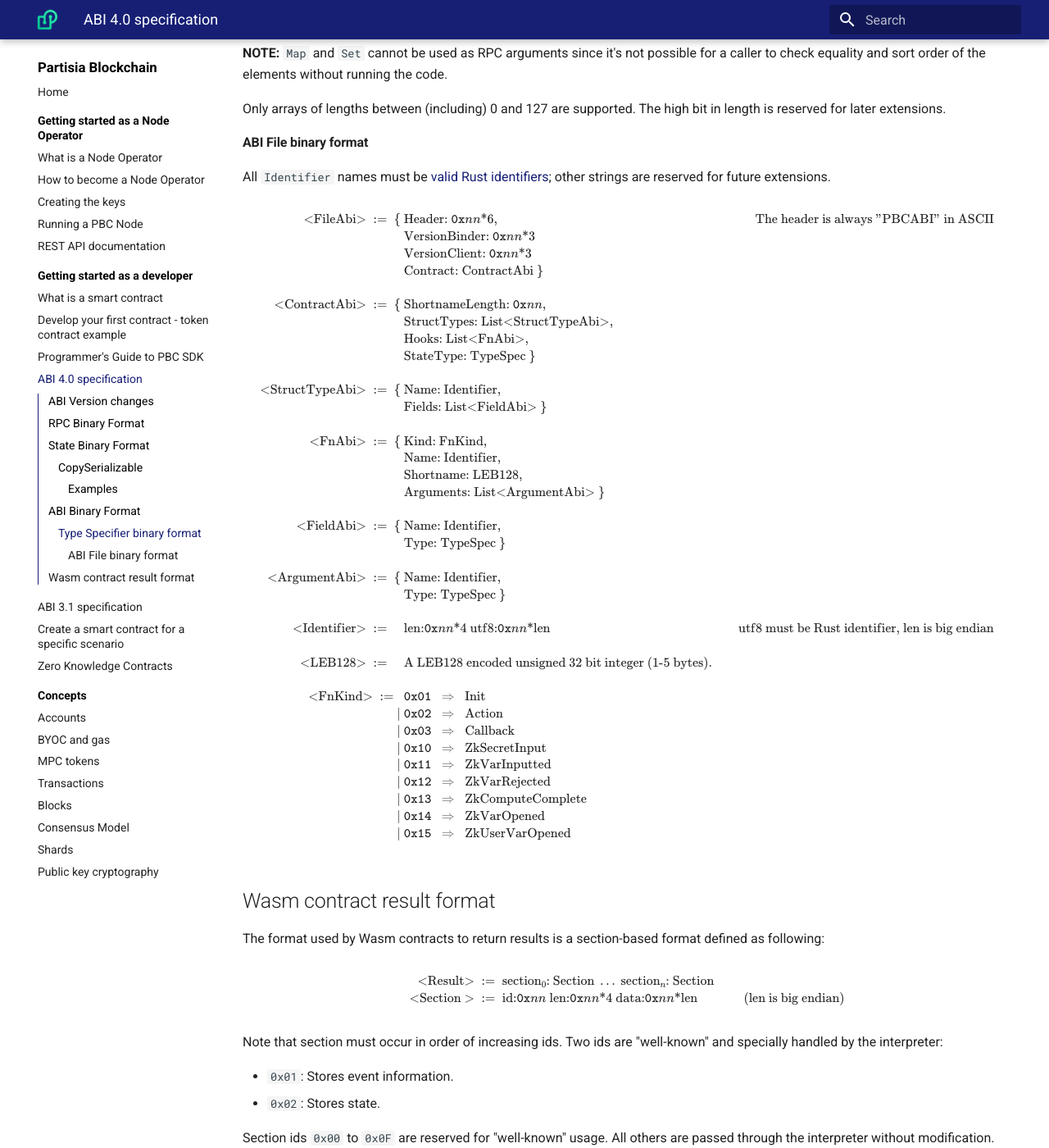
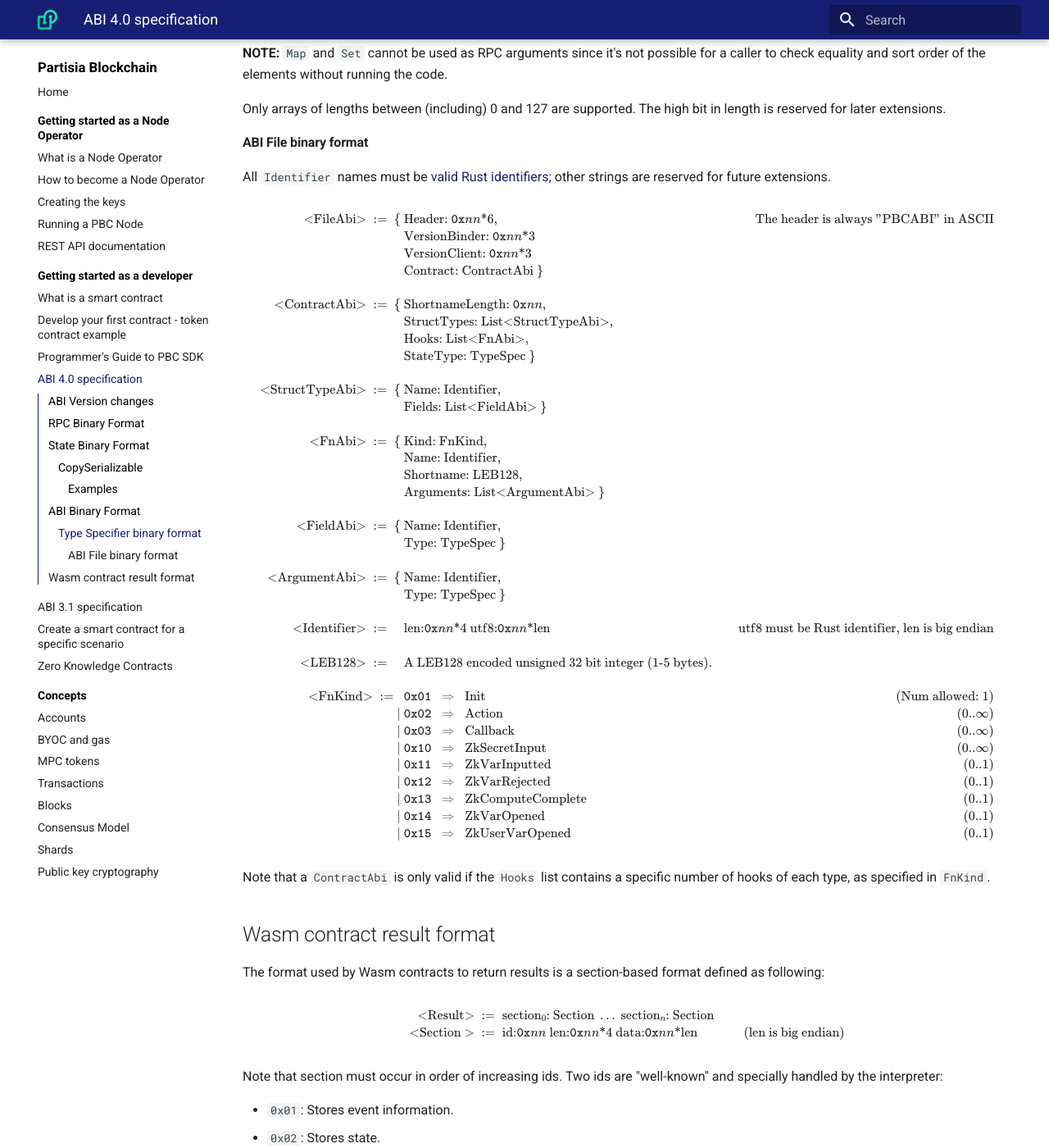
Before and after one commit to 0xSero/partisia-docs, an MkDocs documentation site: the page built from docs/abiv_latest.md, in a window 1280 px wide and 1400 px high, scrolled down 3950 px. Shown: the whole window at 82% size. Built offline with MkDocs 1.6.1 and Material for MkDocs 9.7.7, drawn with Linux system fonts in a browser that asks for light colours; a script that is not in the unit is left out.

Commit message:
Made number of hooks in contract explicit

```diff
--- a/docs/abiv_latest.md
+++ b/docs/abiv_latest.md
@@ -8,7 +8,7 @@ A Partisia Smart Contract utilizes three distinct binary formats, which are desc
 
 ## ABI Version changes
 
-- Version **3.1** to **4.0**
+- [Version **3.1**](abiv3_1.md) to **4.0**:
     * Added `Kind: FnKind` field to `FnAbi`.
     * Removed `Init` field from `ContractAbi`.
     * Added zero-knowledge related `FnKind`s, for use in Zk contracts.
@@ -269,18 +269,21 @@ $$
 &\text{A LEB128 encoded unsigned 32 bit integer (1-5 bytes).} \\
 \\
 \text{<FnKind>} \ := \ \
-&\hexi{01} \ \Rightarrowx \text{Init} \\
-|\ &\hexi{02} \ \Rightarrowx \text{Action} \\
-|\ &\hexi{03} \ \Rightarrowx \text{Callback} \\
-|\ &\hexi{10} \ \Rightarrowx \text{ZkSecretInput} \\
-|\ &\hexi{11} \ \Rightarrowx \text{ZkVarInputted} \\
-|\ &\hexi{12} \ \Rightarrowx \text{ZkVarRejected} \\
-|\ &\hexi{13} \ \Rightarrowx \text{ZkComputeComplete} \\
-|\ &\hexi{14} \ \Rightarrowx \text{ZkVarOpened} \\
-|\ &\hexi{15} \ \Rightarrowx \text{ZkUserVarOpened}
+&\hexi{01} \ \Rightarrowx \text{Init} &\text{(Num allowed: 1)} \\
+|\ &\hexi{02} \ \Rightarrowx \text{Action}  &\text{(0..}\infty\text{)}\\
+|\ &\hexi{03} \ \Rightarrowx \text{Callback}  &\text{(0..}\infty\text{)}\\
+|\ &\hexi{10} \ \Rightarrowx \text{ZkSecretInput}  &\text{(0..}\infty\text{)}\\
+|\ &\hexi{11} \ \Rightarrowx \text{ZkVarInputted}  &\text{(0..1)}\\
+|\ &\hexi{12} \ \Rightarrowx \text{ZkVarRejected}  &\text{(0..1)}\\
+|\ &\hexi{13} \ \Rightarrowx \text{ZkComputeComplete}  &\text{(0..1)}\\
+|\ &\hexi{14} \ \Rightarrowx \text{ZkVarOpened}  &\text{(0..1)}\\
+|\ &\hexi{15} \ \Rightarrowx \text{ZkUserVarOpened} &\text{(0..1)}
 \end{align*}
 }
 $$
+
+Note that a `ContractAbi` is only valid if the `Hooks` list contains a specific
+number of hooks of each type, as specified in `FnKind`.
 
 <!-- fix syntax highlighting* -->
 
```
